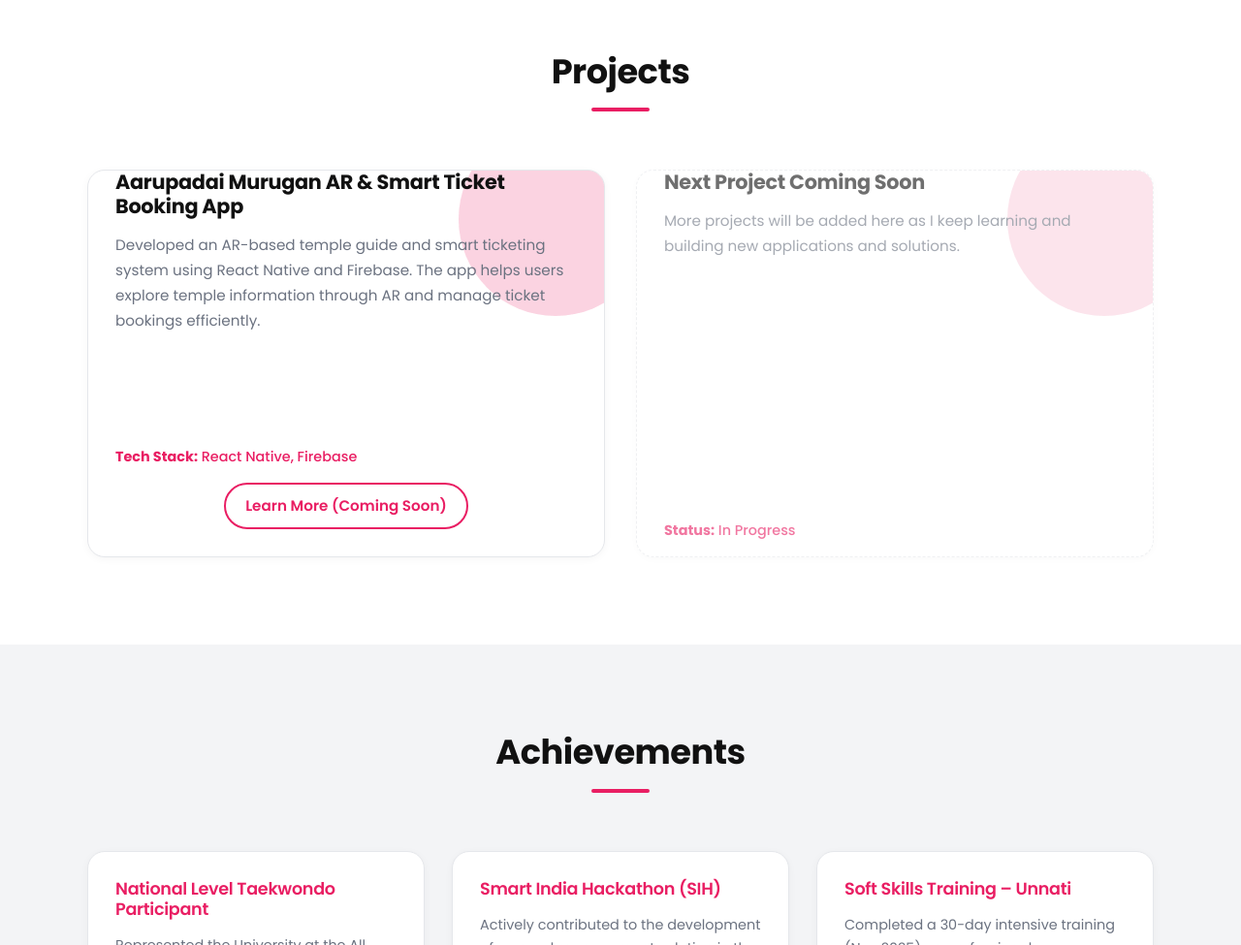
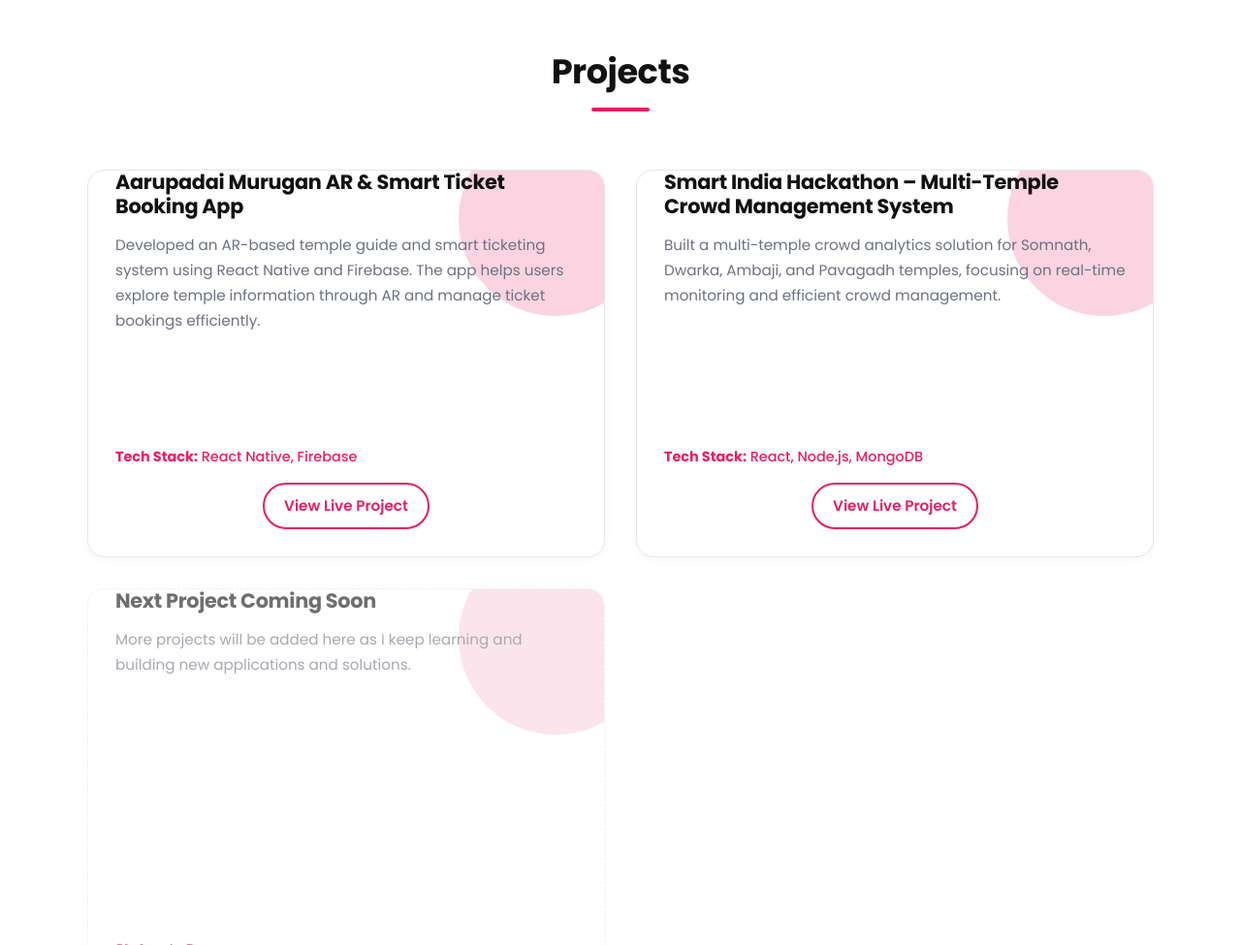
Before and after one commit to soundharrajan912006-tech/portfolio, a plain HTML site: page index.html in a window 1280 px wide. Shown: the part 2180-3155 px from the top of the page at 97% size. Drawn offline with Linux system fonts and the light colour scheme.

Commit message:
Add files via upload

```diff
--- a/index.html
+++ b/index.html
@@ -177,7 +177,17 @@
             manage ticket bookings efficiently.
           </p>
           <p class="project-tech"><strong>Tech Stack:</strong> React Native, Firebase</p>
-          <a href="#" class="project-link">Learn More (Coming Soon)</a>
+          <a href="https://templedharsann.netlify.app" class="project-link" target="_blank" rel="noopener noreferrer">View Live Project</a>
+        </div>
+
+        <div class="project-card">
+          <div class="accent-block" style="width: 200px; height: 200px; border-radius: 50%; top: -50px; right: -50px;"></div>
+          <h3>Smart India Hackathon – Multi-Temple Crowd Management System</h3>
+          <p class="project-desc">
+            Built a multi-temple crowd analytics solution for Somnath, Dwarka, Ambaji, and Pavagadh temples, focusing on real-time monitoring and efficient crowd management.
+          </p>
+          <p class="project-tech"><strong>Tech Stack:</strong> React, Node.js, MongoDB</p>
+          <a href="https://templeglow.netlify.app" class="project-link" target="_blank" rel="noopener noreferrer">View Live Project</a>
         </div>
 
         <div class="project-card project-card-placeholder">
```
